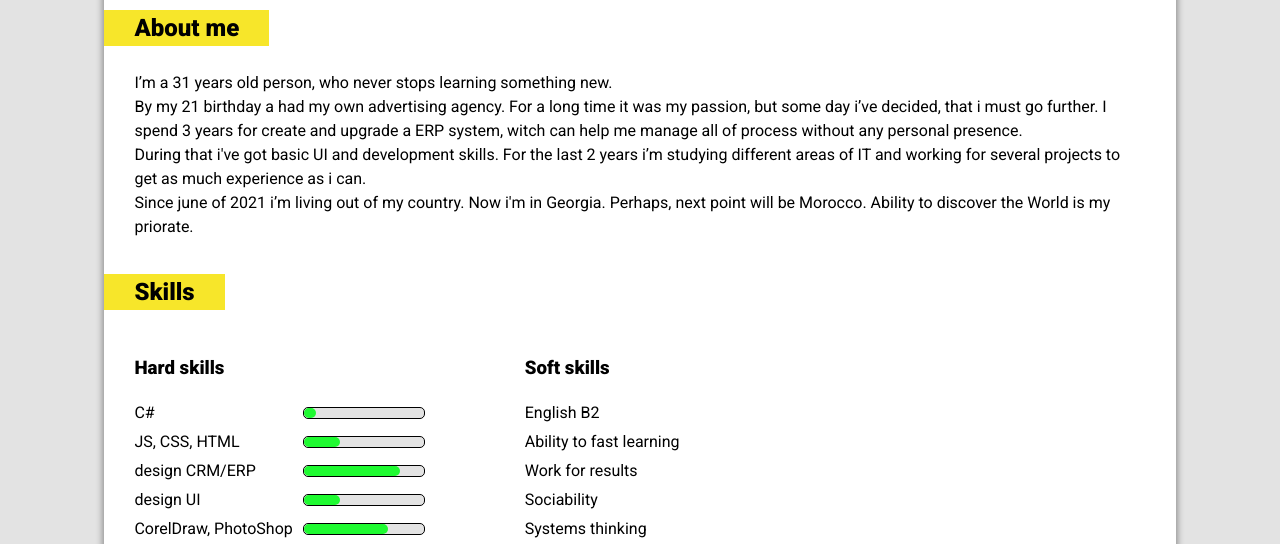
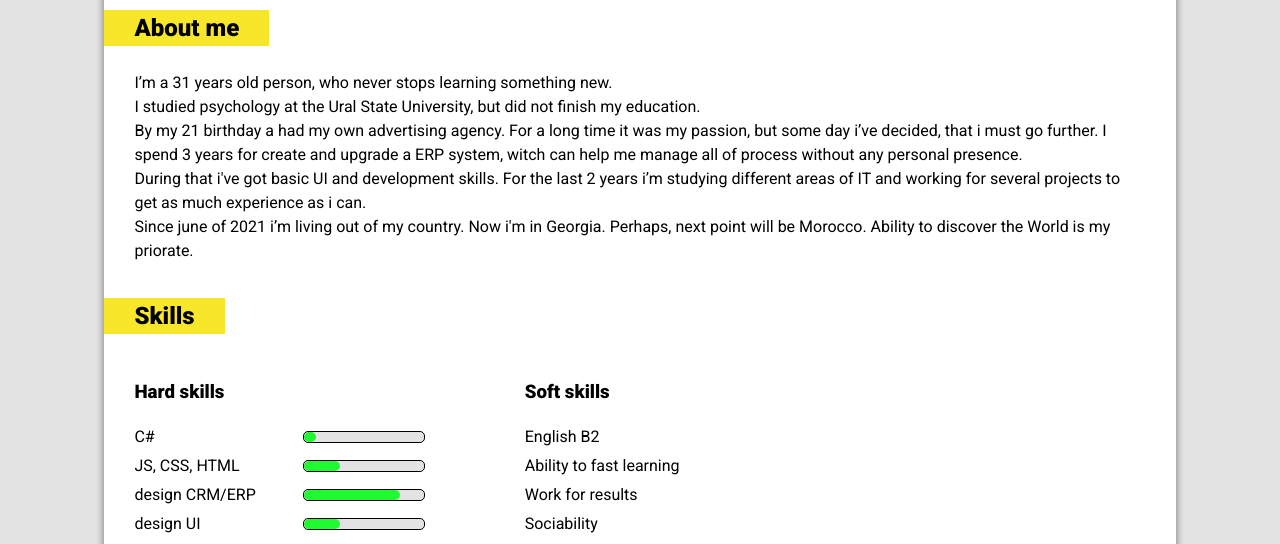
Before and after one commit to TroitskiyAndrew/rsschool-cv, a plain HTML site: page index.html in a window 1280 px wide. Shown: the part 255-799 px from the top of the page. Drawn offline with nearby package versions, Linux system fonts and the light colour scheme.

Commit message:
feat: add education info

```diff
--- a/index.html
+++ b/index.html
@@ -48,6 +48,7 @@
                 <div class="section-head"><h2>About me</h2></div>
                 <div class="content">
                     <div id="textAbout">I’m a 31 years old person, who never stops learning something new. <br>
+                        I studied psychology at the Ural State University, but did not finish my education.<br>
                         By my 21 birthday a had my own advertising agency. For a long time it was my passion, but some
                         day i’ve decided, that i must go further. I spend 3 years for create and upgrade a ERP system,
                         witch can help me manage all of process without any personal presence. <br>
```
